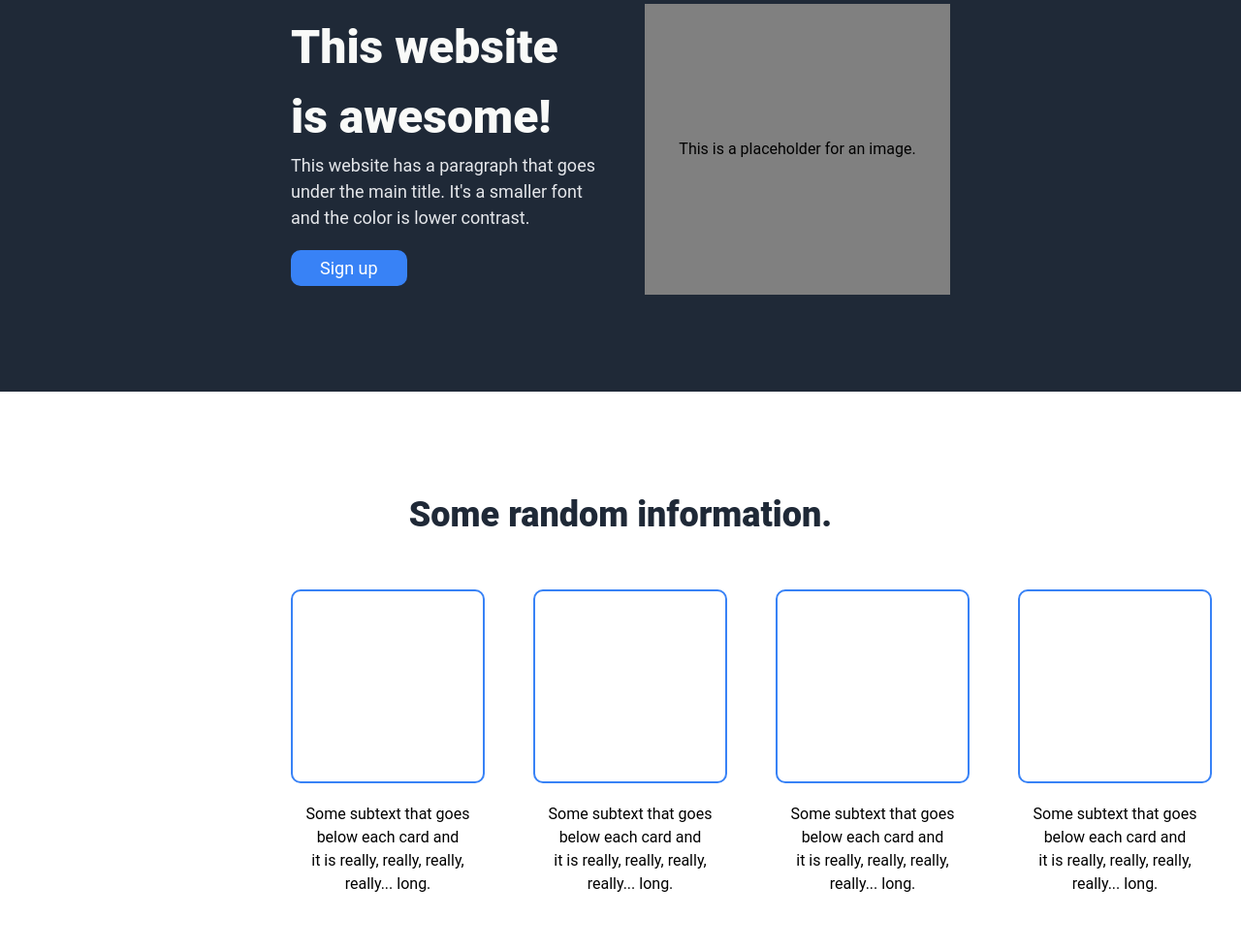
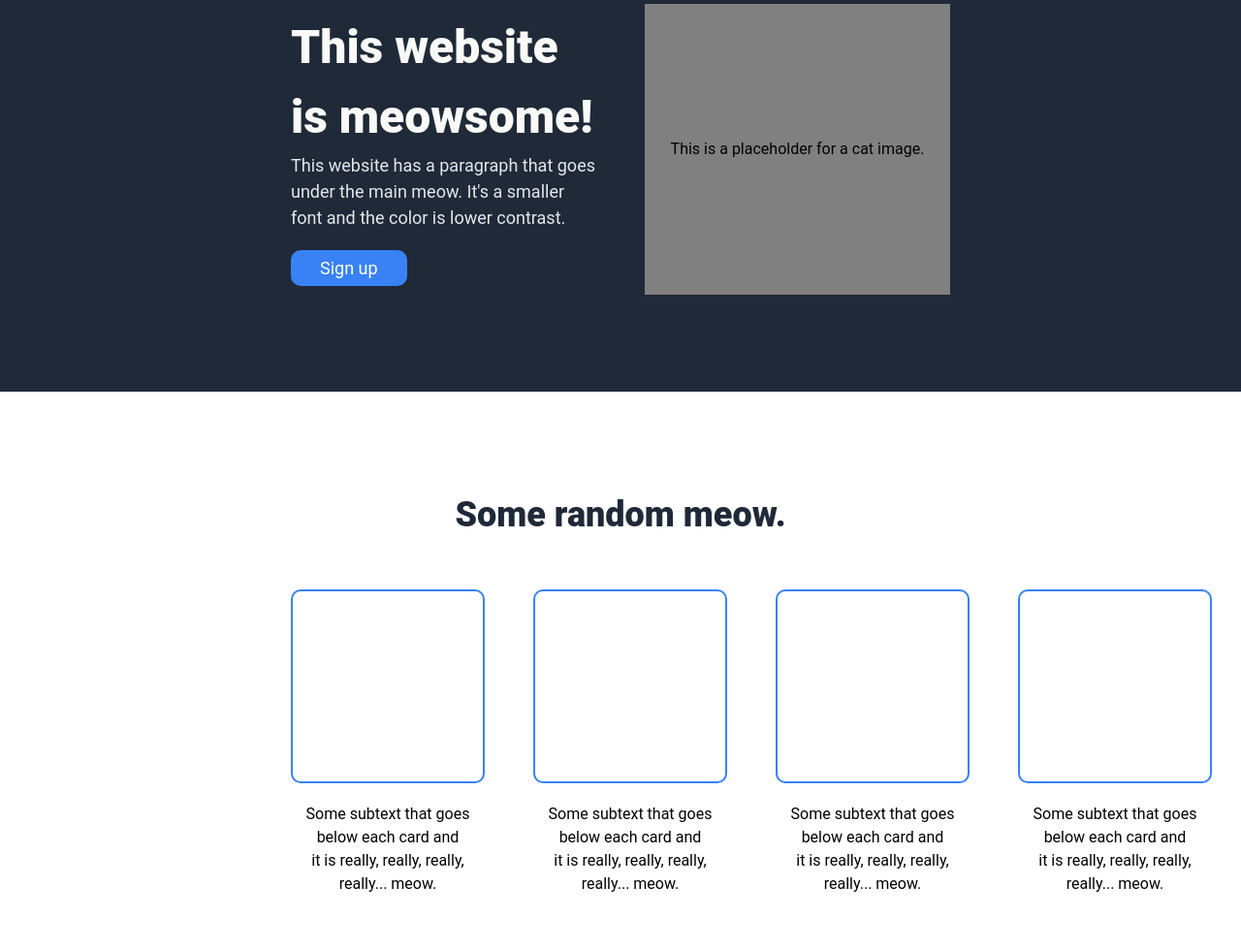
Before and after one commit to aaalessandri/landing-odin-page, a plain HTML site: page index.html in a window 1280 px wide. Shown: the part 172-1152 px from the top of the page at 97% size. Drawn offline with Linux system fonts and the light colour scheme.

Commit message:
Add some Meowness to the webpage

```diff
--- a/index.html
+++ b/index.html
@@ -20,31 +20,31 @@
     <main>
         <div class="hero-section">
             <div class="hero-text">
-                <h1 class="hero-title">This website is awesome!</h1>
-                <p class="hero-paragraph">This website has a paragraph that goes under the main title. It's a smaller
+                <h1 class="hero-title">This website is meowsome!</h1>
+                <p class="hero-paragraph">This website has a paragraph that goes under the main meow. It's a smaller
                     font and the color is lower contrast.</p>
                 <button class="hero-button" type="button">Sign up</button>
             </div>
-            <div class="hero-image">This is a placeholder for an image.</div>
+            <div class="hero-image">This is a placeholder for a cat image.</div>
         </div>
         <div class="card-section">
-            <h2 class="card-section-title">Some random information.</h2>
+            <h2 class="card-section-title">Some random meow.</h2>
             <div class="card-row">
                 <div class="card">
                     <div class="card-image"></div>
-                    <p>Some subtext that goes below each card and it is really, really, really, really... long.</p>
+                    <p>Some subtext that goes below each card and it is really, really, really, really... meow.</p>
                 </div>
                 <div class="card">
                     <div class="card-image"></div>
-                    <p>Some subtext that goes below each card and it is really, really, really, really... long.</p>
+                    <p>Some subtext that goes below each card and it is really, really, really, really... meow.</p>
                 </div>
                 <div class="card">
                     <div class="card-image"></div>
-                    <p>Some subtext that goes below each card and it is really, really, really, really... long.</p>
+                    <p>Some subtext that goes below each card and it is really, really, really, really... meow.</p>
                 </div>
                 <div class="card">
                     <div class="card-image"></div>
-                    <p>Some subtext that goes below each card and it is really, really, really, really... long.</p>
+                    <p>Some subtext that goes below each card and it is really, really, really, really... meow.</p>
                 </div>
             </div>
         </div>
@@ -57,8 +57,8 @@
         <div class="cta-section">
             <div class="cta-box">
                 <div>
-                    <h3 class="cta-title">Call to action! It's time!</h3>
-                    <p class="cta-subtext">Sign up to receive e-mails by clicking that button over there!</p>
+                    <h3 class="cta-title">Call to Meow! It's time!</h3>
+                    <p class="cta-subtext">Sign up to receive e-mails with cute cat images by clicking that button over there!</p>
                 </div>
                 <button class="cta-button" type="button">Sign up</button>
             </div>
```
